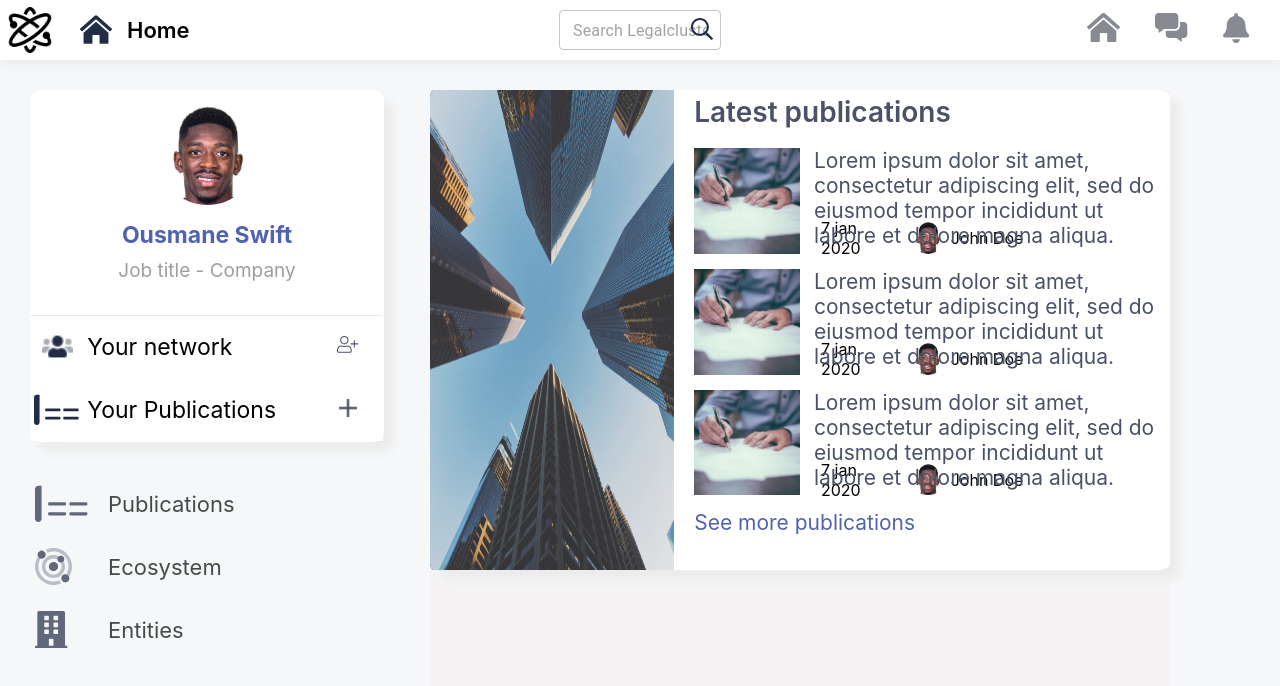
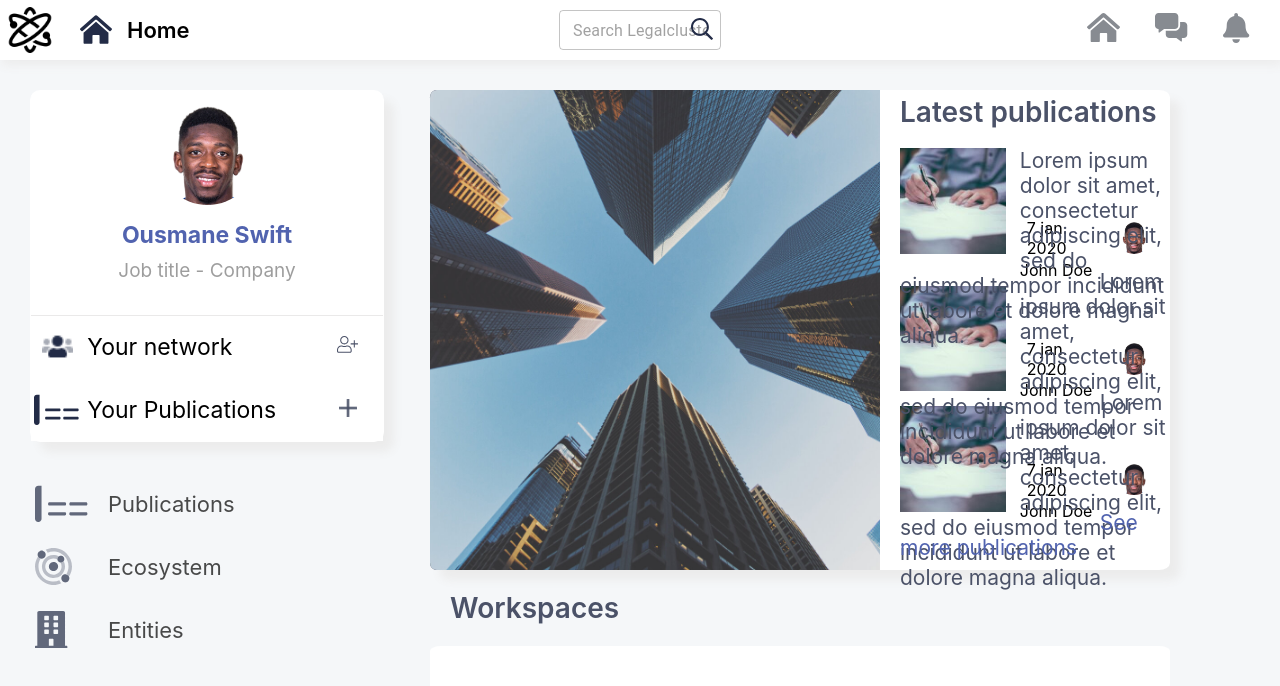
Before and after one commit to MateuszK0s/FE_my-app, a React (Create React App) app: page / in a window 1280 px wide. Shown: the top 686 px of the page. Built offline with nearby package versions, Linux system fonts and the light colour scheme.

Commit message:
Workspaces section sketch

```diff
--- a/src/App.tsx
+++ b/src/App.tsx
@@ -26,8 +26,6 @@ function App() {
 
       </Container>
 
-
-
     </div>
   );
 }
--- a/src/components/mainContainer/MainContainer.tsx
+++ b/src/components/mainContainer/MainContainer.tsx
@@ -2,13 +2,12 @@ import React from 'react';
 import ReactDOM from 'react-dom';
 import styled from 'styled-components';
 import Icon from '../shared/Icon';
-import MainPublication from './elements/MainPublication'
+import MainPublication from './MainPublication'
 
 const Container = styled.div`
     margin-top: 30px;
     margin-right: 110px;
     margin-left: 30px;
-    background-color:#f5f3f3;
     height: 100vh;
     width: 100%;
 `;
--- a/src/components/mainContainer/elements/MainPublication.tsx
+++ b/src/components/mainContainer/MainPublication.tsx
@@ -1,7 +1,9 @@
 import React from 'react';
 import ReactDOM from 'react-dom';
 import styled from 'styled-components';
-import PublicationRightSide from './PublicationRightSide';
+import PublicationRightSide from './elements/PublicationRightSide';
+import Workspaces from './Workspaces';
+
 
 const Container = styled.div`
     background-color:white;
@@ -14,7 +16,7 @@ const Container = styled.div`
 const LeftSide = styled.div`
     float:left;
     background-color: #4b5268;
-    width: 33%;
+    width: 450px;
     height: 100%;
     border-radius: 1.5% 0% 0% 1.5%;
     img{
@@ -33,6 +35,8 @@ const MainPublication = () => {
 
             <PublicationRightSide/>
 
+            <Workspaces/>
+
         </Container>
     )
 }
--- /dev/null
+++ b/src/components/mainContainer/Workspaces.tsx
@@ -0,0 +1,44 @@
+import React from 'react';
+import ReactDOM from 'react-dom';
+import styled from 'styled-components';
+import Icon from '../shared/Icon';
+
+const Container = styled.div`
+    height: 390px;
+    width: 100%;
+    display: flex;
+    flex-direction: column;
+    margin-top: 50px;
+`;
+
+const WorkspacesTopBar = styled.div`
+    height: 76px;
+    width: calc(100% - 20px);
+    display: flex;
+    align-items: center;
+    padding-left: 20px;
+    font-size: 28px;
+    font-weight: 600;
+    color: #4b5268;
+`;
+
+const WorkspacesContainer = styled.div`
+    border-radius: 1.5%;
+    background-color: white;
+    width: 100%;
+    height: calc(100% - 76px);
+`;
+
+const Workspaces = () => {
+    return(
+        <Container>
+
+                <WorkspacesTopBar>Workspaces</WorkspacesTopBar>
+
+                <WorkspacesContainer/>
+
+        </Container>
+    )
+}
+
+export default Workspaces;
--- a/src/components/mainContainer/elements/PublicationRightSide.tsx
+++ b/src/components/mainContainer/elements/PublicationRightSide.tsx
@@ -6,7 +6,7 @@ import PublicationBar from './RightSideElements/PublicationBar'
 
 const Container = styled.div`
     float: left;
-    width: 67%;
+    width: calc(100% - 450px);
     height: 100%;
     border-radius: 0% 1.5% 1.5% 0%;
 `;
--- a/src/components/mainContainer/elements/RightSideElements/PublicationBar.tsx
+++ b/src/components/mainContainer/elements/RightSideElements/PublicationBar.tsx
@@ -44,6 +44,7 @@ const BottomImage = styled.div`
     flex-direction: row;
     height: 100%;
     align-items: center;
+    margin: 0 7px;
     img{
         max-height: 100%;
         max-width: 100%;
@@ -51,7 +52,6 @@ const BottomImage = styled.div`
         margin-left: auto;
         margin-right: auto;
     }
-    margin: 0 7px;
 `;
 
 const BottomName = styled.div`
```
